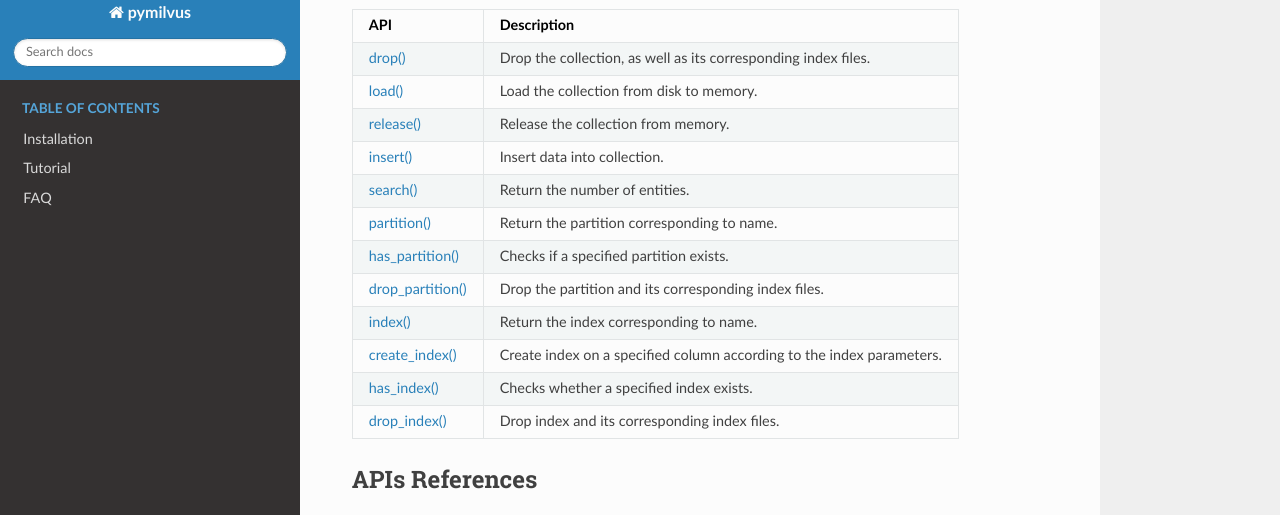
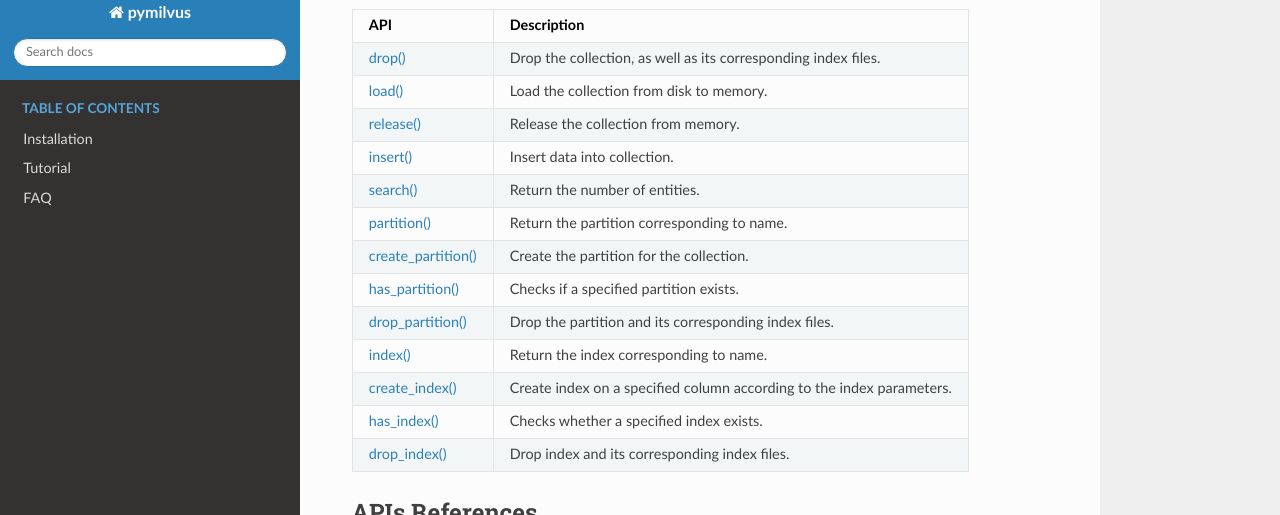
Before and after one commit to milvus-io/pymilvus-orm, a Sphinx documentation site: the page built from docs/source/api/collection.rst, in a window 1280 px wide and 900 px high, scrolled down 911 px, cut to the strip 13-528 px from the top of the window. Built offline with Sphinx 7.4.7 and the Read the Docs theme 2.0.0, drawn with Linux system fonts in a browser that asks for light colours; pages that are not in the unit, such as notebooks, are missing from menus.

Commit message:
Fix 'collection.create_partition' api doc
Signed-off-by: yangxuan <xuan.yang@zilliz.com>

```diff
--- a/docs/source/api/collection.rst
+++ b/docs/source/api/collection.rst
@@ -46,33 +46,35 @@ Attributes
 Methods
 -------
 
-+----------------------------------------------------------------------+------------------------------------------------------------------------+
-| API                                                                  | Description                                                            |
-+======================================================================+========================================================================+
-| `drop() <#pymilvus_orm.Collection.drop>`_                            | Drop the collection, as well as its corresponding index files.         |
-+----------------------------------------------------------------------+------------------------------------------------------------------------+
-| `load() <#pymilvus_orm.Collection.load>`_                            | Load the collection from disk to memory.                               |
-+----------------------------------------------------------------------+------------------------------------------------------------------------+
-| `release() <#pymilvus_orm.Collection.release>`_                      | Release the collection from memory.                                    |
-+----------------------------------------------------------------------+------------------------------------------------------------------------+
-| `insert() <#pymilvus_orm.Collection.insert>`_                        | Insert data into collection.                                           |
-+----------------------------------------------------------------------+------------------------------------------------------------------------+
-| `search() <#pymilvus_orm.Collection.search>`_                        | Return the number of entities.                                         |
-+----------------------------------------------------------------------+------------------------------------------------------------------------+
-| `partition() <#pymilvus_orm.Collection.partition>`_                  | Return the partition corresponding to name.                            |
-+----------------------------------------------------------------------+------------------------------------------------------------------------+
-| `has_partition() <#pymilvus_orm.Collection.has_partition>`_          | Checks if a specified partition exists.                                |
-+----------------------------------------------------------------------+------------------------------------------------------------------------+
-| `drop_partition() <#pymilvus_orm.Collection.drop_partition>`_        | Drop the partition and its corresponding index files.                  |
-+----------------------------------------------------------------------+------------------------------------------------------------------------+
-| `index() <#pymilvus_orm.Collection.index>`_                          | Return the index corresponding to name.                                |
-+----------------------------------------------------------------------+------------------------------------------------------------------------+
-| `create_index() <#pymilvus_orm.Collection.create_index>`_            | Create index on a specified column according to the index parameters.  |
-+----------------------------------------------------------------------+------------------------------------------------------------------------+
-| `has_index() <#pymilvus_orm.Collection.has_index>`_                  | Checks whether a specified index exists.                               |
-+----------------------------------------------------------------------+------------------------------------------------------------------------+
-| `drop_index() <#pymilvus_orm.Collection.drop_index>`_                | Drop index and its corresponding index files.                          |
-+----------------------------------------------------------------------+------------------------------------------------------------------------+
++-------------------------------------------------------------------+-----------------------------------------------------------------------+
+| API                                                               | Description                                                           |
++===================================================================+=======================================================================+
+| `drop() <#pymilvus_orm.Collection.drop>`_                         | Drop the collection, as well as its corresponding index files.        |
++-------------------------------------------------------------------+-----------------------------------------------------------------------+
+| `load() <#pymilvus_orm.Collection.load>`_                         | Load the collection from disk to memory.                              |
++-------------------------------------------------------------------+-----------------------------------------------------------------------+
+| `release() <#pymilvus_orm.Collection.release>`_                   | Release the collection from memory.                                   |
++-------------------------------------------------------------------+-----------------------------------------------------------------------+
+| `insert() <#pymilvus_orm.Collection.insert>`_                     | Insert data into collection.                                          |
++-------------------------------------------------------------------+-----------------------------------------------------------------------+
+| `search() <#pymilvus_orm.Collection.search>`_                     | Return the number of entities.                                        |
++-------------------------------------------------------------------+-----------------------------------------------------------------------+
+| `partition() <#pymilvus_orm.Collection.partition>`_               | Return the partition corresponding to name.                           |
++-------------------------------------------------------------------+-----------------------------------------------------------------------+
+| `create_partition() <#pymilvus_orm.Collection.create_partition>`_ | Create the partition for the collection.                              |
++-------------------------------------------------------------------+-----------------------------------------------------------------------+
+| `has_partition() <#pymilvus_orm.Collection.has_partition>`_       | Checks if a specified partition exists.                               |
++-------------------------------------------------------------------+-----------------------------------------------------------------------+
+| `drop_partition() <#pymilvus_orm.Collection.drop_partition>`_     | Drop the partition and its corresponding index files.                 |
++-------------------------------------------------------------------+-----------------------------------------------------------------------+
+| `index() <#pymilvus_orm.Collection.index>`_                       | Return the index corresponding to name.                               |
++-------------------------------------------------------------------+-----------------------------------------------------------------------+
+| `create_index() <#pymilvus_orm.Collection.create_index>`_         | Create index on a specified column according to the index parameters. |
++-------------------------------------------------------------------+-----------------------------------------------------------------------+
+| `has_index() <#pymilvus_orm.Collection.has_index>`_               | Checks whether a specified index exists.                              |
++-------------------------------------------------------------------+-----------------------------------------------------------------------+
+| `drop_index() <#pymilvus_orm.Collection.drop_index>`_             | Drop index and its corresponding index files.                         |
++-------------------------------------------------------------------+-----------------------------------------------------------------------+
 
 
 APIs References
@@ -86,5 +88,5 @@ APIs References
 
 .. autoclass:: pymilvus_orm.Collection
    :member-order: bysource
-   :members: drop, load, release, insert, search, partition, has_partition, drop_partition,
+   :members: drop, load, release, insert, search, partition, create_partition, has_partition, drop_partition,
              index, create_index, has_index, drop_index
```
Also changed, not shown: 1 other file.
